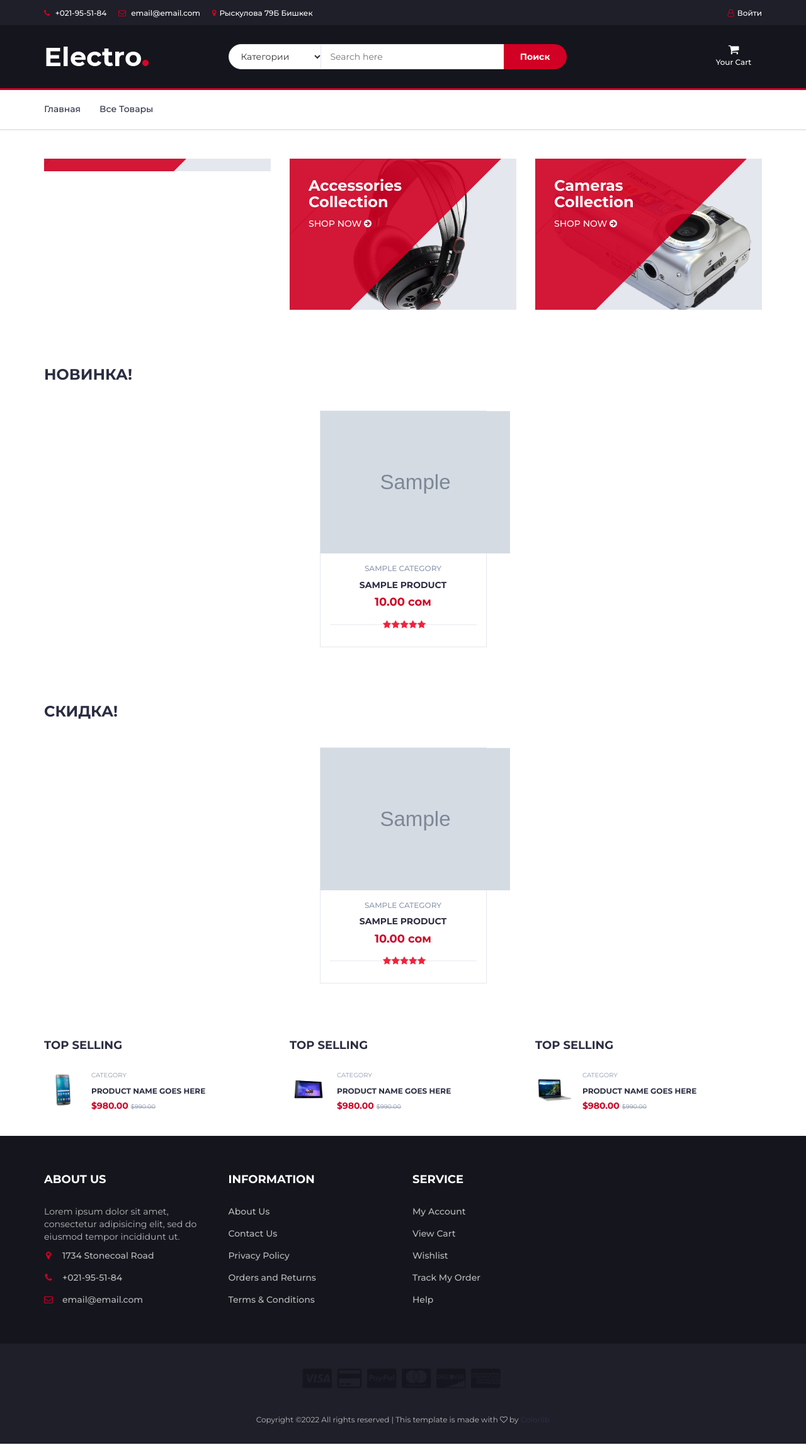
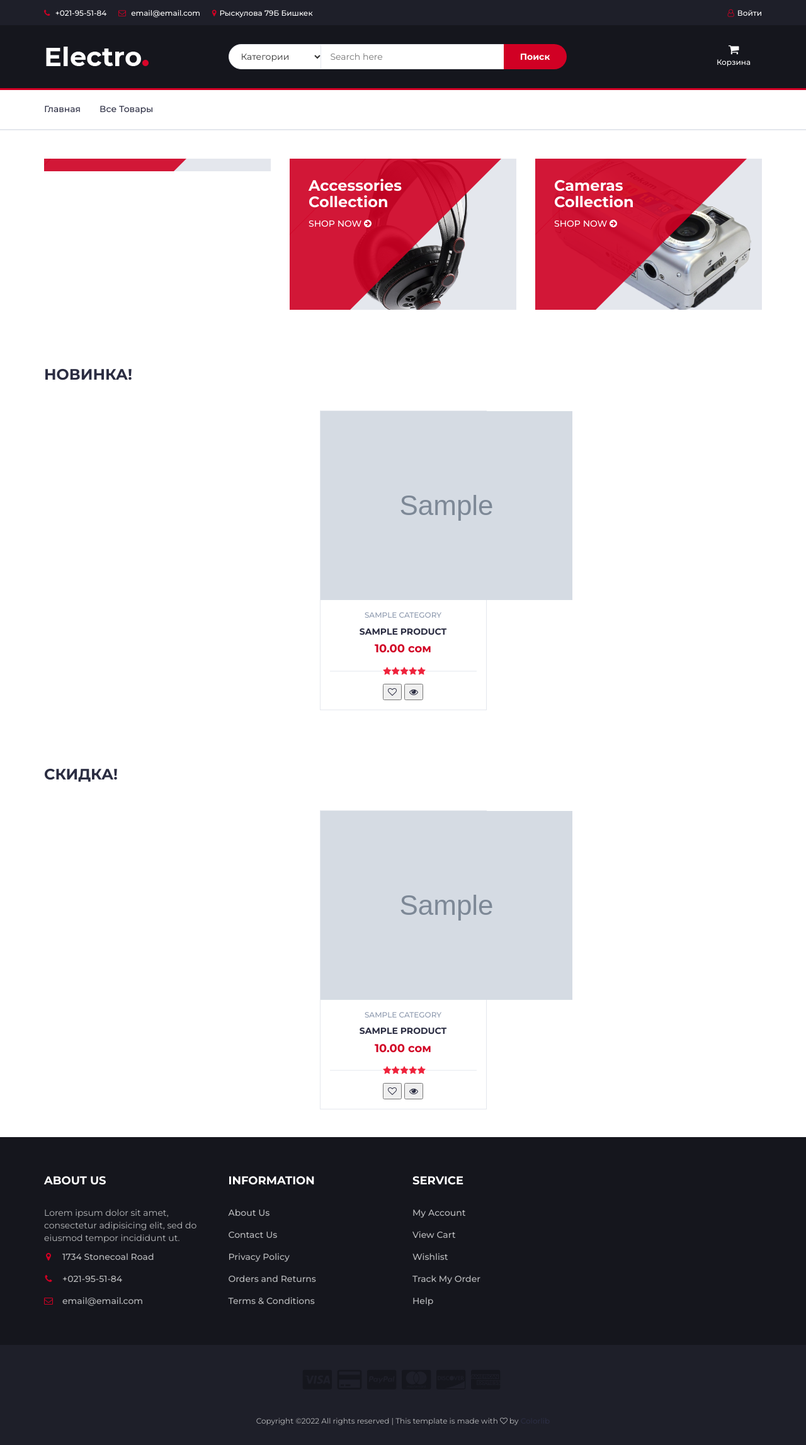
Before and after one commit to Islam3004/drugs_shop, a Django app: page / in a window 1280 px wide. Shown: the whole page at 63% size. Run offline with Django 3.2, Linux system fonts and the light colour scheme; tables that the repository leaves empty hold one stand-in row (values such as "Sample post"); grey boxes marked "Sample" are stand-in pictures; parts of the project's set-up code (start-up, migrations or seed data) failed here and were passed over; some libraries are stand-ins or nearby versions.

Commit message:
added wishlist

```diff
--- a/backend/apps/cart/views.py
+++ b/backend/apps/cart/views.py
@@ -9,7 +9,7 @@
 
 def CartPageView(request):
     cart = Cart(request)
-    context = {'cart': cart, 'number_of_cart': len(cart)}
+    context = {'cart': cart, 'number_of_cart': len(cart),}
     return context
 
 
--- a/backend/apps/shop/admin.py
+++ b/backend/apps/shop/admin.py
@@ -56,7 +56,7 @@
         }),
 
         ("Количество товара, скидка и цена", {
-            "fields": (('price', 'discount', 'quantity'),'status')
+            "fields": (('price', 'discount', 'quantity'),'status', 'favorites')
         }),
     )
 
--- a/backend/apps/shop/category_context.py
+++ b/backend/apps/shop/category_context.py
@@ -1,4 +1,4 @@
-from .models import Categories
+from .models import Categories, Products
 
 def get_category(request):
     category = Categories.objects.all()
--- a/backend/apps/shop/forms.py
+++ b/backend/apps/shop/forms.py
@@ -2,11 +2,9 @@
 from .models import *
 
 class ReviewsForm(forms.ModelForm):
-
     star = forms.ModelChoiceField(
         queryset=RatingStar.objects.all(), widget=forms.RadioSelect(attrs={"class":"form-control"}), empty_label=None
     )
-
     class Meta:
         model = Reviews
         fields = ('email', 'name', 'text','star')
--- a/backend/apps/shop/models.py
+++ b/backend/apps/shop/models.py
@@ -27,6 +27,7 @@
     category = models.ForeignKey(Categories, on_delete=models.PROTECT, verbose_name='Категория')
     status = models.BooleanField(default=True)
     created = models.DateTimeField('Дата создания', auto_now_add=True)
+    favorites = models.ManyToManyField(User, verbose_name="Избранное", related_name="favorites_users")
 
     class Meta:
         ordering = ['-created']
@@ -49,8 +50,6 @@
         ordering = ["-value"]
 
 
-
-
 class Reviews(models.Model):
     email = models.EmailField()
     name = models.CharField("Имя", max_length=100)
--- a/backend/apps/shop/templates/index.html
+++ b/backend/apps/shop/templates/index.html
@@ -87,21 +87,21 @@
 										<!-- product -->
 										{% for product in new_products %}
 										<div class="col-md-4 col-xs-6">
-												<a href="{% url 'product_detail_url' product.slug %}">
 											<div class="product">
 												<div class="product-img">
+												<a href="{% url 'product_detail_url' product.slug %}">
 													<div class="product-label">
 														{% if product.discount %}
-																<span class="sale">NEW</span>
 															<span class="new">-{{ product.discount }}%</span>
 														{% endif %}
 													</div>
 														<img class="image" src="{{ product.image.url }}" alt="404">
 
 													</div>
+												</a>
 												<div class="product-body">
-															<p class="product-category">{{ product.category }}</p>
-															<h3 class="product-name">{{ product.title }}</h3>
+													<a href="{% url 'category_list' product.category.slug %}"><p class="product-category">{{ product.category }}</p></a>
+													<a href="{% url 'product_detail_url' product.slug %}"><h3 class="product-name">{{ product.title }}</h3></a>
 													{% if product.discount %}
 														<h4 class="product-price">{{ product.price }} сом<del class="product-old-price">{{ product.price }} сом</del></h4>
 													{% else %}
@@ -114,6 +114,18 @@
 														<i class="fa fa-star"></i>
 														<i class="fa fa-star"></i>
 													</div>
+													<div class="product-btns">
+														{% if request.user in product.favorites.all %}
+															<a href="{% url 'add_favorites' product.id %}">
+																<button class="add-to-wishlist"><i class="fa fa-heart"></i><span class="tooltipp"></span></button>
+															</a>
+														{% else %}
+															<a href="{% url 'add_favorites' product.id %}">
+																<button class="add-to-wishlist"><i class="fa fa-heart-o"></i><span class="tooltipp"></span></button>
+															</a>
+														{% endif %}
+														<a href="{% url 'product_detail_url' product.slug %}"><button class="quick-view"><i class="fa fa-eye"></i><span class="tooltipp"></span></button></a>
+													</div>
 												</div>
 												<div class="add-to-cart">
 													<a href="{% url 'add_cart_url' product.id %}">
@@ -121,7 +133,6 @@
 													</a>
 												</div>
 											</div>
-												</a>
 										</div>
 										{% endfor %}
 										<!-- /product -->
@@ -167,9 +178,9 @@
 										<!-- product -->
 										{% for product in new_products %}
 										<div class="col-md-4 col-xs-6">
-												<a href="{% url 'product_detail_url' product.slug %}">
 											<div class="product">
 												<div class="product-img">
+												<a href="{% url 'product_detail_url' product.slug %}">
 													<div class="product-label">
 														{% if product.discount %}
 															<span class="new">-{{ product.discount }}%</span>
@@ -178,9 +189,10 @@
 														<img class="image" src="{{ product.image.url }}" alt="404">
 
 													</div>
+												</a>
 												<div class="product-body">
-															<p class="product-category">{{ product.category }}</p>
-															<h3 class="product-name">{{ product.title }}</h3>
+													<a href="{% url 'category_list' product.category.slug %}"><p class="product-category">{{ product.category }}</p></a>
+													<a href="{% url 'product_detail_url' product.slug %}"><h3 class="product-name">{{ product.title }}</h3></a>
 													{% if product.discount %}
 														<h4 class="product-price">{{ product.price }} сом<del class="product-old-price">{{ product.price }} сом</del></h4>
 													{% else %}
@@ -193,6 +205,18 @@
 														<i class="fa fa-star"></i>
 														<i class="fa fa-star"></i>
 													</div>
+													<div class="product-btns">
+														{% if request.user in product.favorites.all %}
+															<a href="{% url 'add_favorites' product.id %}">
+																<button class="add-to-wishlist"><i class="fa fa-heart"></i><span class="tooltipp"></span></button>
+															</a>
+														{% else %}
+															<a href="{% url 'add_favorites' product.id %}">
+																<button class="add-to-wishlist"><i class="fa fa-heart-o"></i><span class="tooltipp"></span></button>
+															</a>
+														{% endif %}
+														<a href="{% url 'product_detail_url' product.slug %}"><button class="quick-view"><i class="fa fa-eye"></i><span class="tooltipp"></span></button></a>
+													</div>
 												</div>
 												<div class="add-to-cart">
 													<a href="{% url 'add_cart_url' product.id %}">
@@ -200,7 +224,6 @@
 													</a>
 												</div>
 											</div>
-												</a>
 										</div>
 										{% endfor %}
 									</div>
@@ -218,99 +241,4 @@
 		</div>
 		<!-- /SECTION -->
 
-		<!-- SECTION -->
-		<div class="section">
-			<!-- container -->
-			<div class="container">
-				<!-- row -->
-				<div class="row">
-					<div class="col-md-4 col-xs-6">
-						<div class="section-title">
-							<h4 class="title">Top selling</h4>
-							<div class="section-nav">
-								<div id="slick-nav-3" class="products-slick-nav"></div>
-							</div>
-						</div>
-
-						<div class="products-widget-slick" data-nav="#slick-nav-3">
-							<div>
-								<!-- product widget -->
-								<div class="product-widget">
-									<div class="product-img">
-										<img src="./img/product07.png" alt="">
-									</div>
-									<div class="product-body">
-										<p class="product-category">Category</p>
-										<h3 class="product-name"><a href="#">product name goes here</a></h3>
-										<h4 class="product-price">$980.00 <del class="product-old-price">$990.00</del></h4>
-									</div>
-								</div>
-								<!-- /product widget -->
-							</div>
-						</div>
-					</div>
-
-					<div class="col-md-4 col-xs-6">
-						<div class="section-title">
-							<h4 class="title">Top selling</h4>
-							<div class="section-nav">
-								<div id="slick-nav-4" class="products-slick-nav"></div>
-							</div>
-						</div>
-
-						<div class="products-widget-slick" data-nav="#slick-nav-4">
-							<div>
-								<!-- product widget -->
-								<div class="product-widget">
-									<div class="product-img">
-										<img src="./img/product04.png" alt="">
-									</div>
-									<div class="product-body">
-										<p class="product-category">Category</p>
-										<h3 class="product-name"><a href="#">product name goes here</a></h3>
-										<h4 class="product-price">$980.00 <del class="product-old-price">$990.00</del></h4>
-									</div>
-								</div>
-								<!-- /product widget -->
-							</div>
-						</div>
-					</div>
-
-					<div class="clearfix visible-sm visible-xs"></div>
-
-					<div class="col-md-4 col-xs-6">
-						<div class="section-title">
-							<h4 class="title">Top selling</h4>
-							<div class="section-nav">
-								<div id="slick-nav-5" class="products-slick-nav"></div>
-							</div>
-						</div>
-
-						<div class="products-widget-slick" data-nav="#slick-nav-5">
-							<div>
-								<!-- product widget -->
-								<div class="product-widget">
-									<div class="product-img">
-										<img src="./img/product01.png" alt="">
-									</div>
-									<div class="product-body">
-										<p class="product-category">Category</p>
-										<h3 class="product-name"><a href="#">product name goes here</a></h3>
-										<h4 class="product-price">$980.00 <del class="product-old-price">$990.00</del></h4>
-									</div>
-								</div>
-								<!-- /product widget -->
-							</div>
-						</div>
-					</div>
-
-				</div>
-				<!-- /row -->
-			</div>
-			<!-- /container -->
-		</div>
-		<!-- /SECTION -->
-
-
-
 {% endblock %}
--- a/backend/apps/shop/urls.py
+++ b/backend/apps/shop/urls.py
@@ -4,8 +4,9 @@
 urlpatterns = [
     path('', HomeView.as_view(), name='index_url'),
     path('products/', ProductListView.as_view(), name='products_list_url'),
-    path('product/<slug:slug>/', ProductDetailView.as_view(), name='product_detail_url'),
+    path('product/<slug:slug>/', product_detail, name='product_detail_url'),
+    path('product/favorites/<int:id>', add_favorites, name='add_favorites'),
     path('category_list/<str:category_slug>/', ProductListView.as_view(), name="category_list"),
     path("product_review/<int:pk>/", AddReview.as_view(), name="add_review"),
-    path("reviews/<int:pk>/", ReviewsView.as_view(), name="review"),
+
 ]
--- a/backend/apps/shop/views.py
+++ b/backend/apps/shop/views.py
@@ -1,14 +1,16 @@
 
 from django.shortcuts import render, redirect
 from django.views.generic import ListView, DetailView, View, CreateView
+from django.views.generic.edit import FormMixin
+from django.shortcuts import get_object_or_404
+from django.core.paginator import Paginator
+
+from backend.apps.cart.forms import CartAddProductForm
+from backend.apps.cart.cart import Cart
 from .models import Products, Reviews, Categories, RatingStar
 from .forms import ReviewsForm
-from backend.apps.cart.forms import CartAddProductForm
-from backend.apps.cart.cart import Cart
-from django.views.generic.edit import FormMixin
-from django.shortcuts import get_object_or_404
+
 # Create your views here.
-"""Класс для главной страницы"""
 class HomeView(ListView):
     template_name = 'index.html'
     model = Products
@@ -24,7 +26,6 @@
 
 
 
-"""Класс для вывода всех продуктов"""
 class ProductListView(ListView):
     template_name = 'store.html'
     model = Products
@@ -32,61 +33,68 @@
     paginate_by = 9
 
     def get_queryset(self, **kwargs):
+        category_slug = self.kwargs.get("category_slug")
         search_query = self.request.GET.get("q", '')
         if search_query:
             queryset = self.model.objects.filter(title__icontains=self.request.GET.get("q", ''))
             return queryset
-        category_slug = self.kwargs.get("category_slug")
         if category_slug:
             category = get_object_or_404(Categories, slug=category_slug)
             queryset = self.model.objects.filter(status=True, category=category)
             return queryset
-        price_min_query = self.request.GET.get("min", "")
-        if price_min_query:
-            queryset = self.model.objects.filter(quantity__icontains=self.request.GET.get("min",''))
-            return queryset
         queryset = self.model.objects.filter(status=True)
         return queryset
 
-"""Класс для вывода детальной информации о продукте и отзывах"""
+
+
+def product_detail(request, slug):
+    product = Products.objects.get(slug=slug, status=True)
+    if request.method == "GET":
+        related_product = Products.objects.filter(status=True, category=product.category)
+        reviews = Reviews.objects.select_related('product').filter(product=product.id)
+
+        paginator = Paginator(reviews, 5)
+        page_number = request.GET.get('page', 1)
+        page = paginator.get_page(page_number)
+        is_paginated = page.has_other_pages()
+        if page.has_previous():
+            prev_url = '?page={}'.format(page.previous_page_number())
+        else:
+            prev_url = ''
+        if page.has_next():
+            next_url = '?page={}'.format(page.next_page_number())
+        else:
+            next_url = ''
+
+        context = {
+            'product': product,
+            'related_product': related_product,
+            'reviews': reviews,
+            'form': CartAddProductForm,
+            'star_form': ReviewsForm,
+            'price_with_discount': float(product.price) - (float(product.price)*(product.discount/100)) if product.discount else 0,
+            'page_object': page,
+            'is_paginated': is_paginated,
+            'next_url': next_url,
+            'prev_url': prev_url,
+
+        }
+        return render(request, 'product.html', context=context)
+
+    elif request.method == "POST":
+        form = CartAddProductForm(request.POST)
+        if form.is_valid():
+            cart = Cart(request)
+            cart.add(product=product, quantity=form.cleaned_data.get('quantity'), update_quantity=form.cleaned_data.get('update'))
+            return redirect('product_detail_url', product.slug)
 
 
 
-class ProductDetailView(FormMixin, DetailView):
-    template_name = 'product.html'
-    model = Products
-    context_object_name = 'product'
-    form_class = CartAddProductForm
-
-    def get_context_data(self, **kwargs):
-        context = super(ProductDetailView, self).get_context_data(**kwargs)
-        related_product = Products.objects.filter(status=True, category=self.object.category)
-        reviews = Reviews.objects.select_related('product').filter(product=self.object.id)
-        reviews_stars = Reviews.objects.filter()
-        context['related_product'] = related_product[:4] if len(related_product) > 4 else related_product
-        context["star_form"] = ReviewsForm
-        context["reviews"] = reviews[:3] if len(reviews) > 3 else reviews
-        context['price_with_discount'] = float(self.get_object().price) - (float(self.get_object().price)*(self.get_object().discount/100)) if self.get_object().discount else 0
-        context['form'] = self.form_class
-        return context
-
-    def post(self, request, *args, **kwargs):
-        product = self.get_object()
-        form = self.form_class(request.POST)
-        if form.is_valid():
-            cart = Cart(request)
-            cart.add(product=product, quantity=form.cleaned_data.get('quantity'), update_quantity=form.cleaned_data.get('update'))
-            return redirect('product_detail_url', self.get_object().slug)
-
-
-"""Класс для добавления отзывов"""
 class AddReview(CreateView):
     def post(self, request, pk):
         form = ReviewsForm(request.POST)
         product = Products.objects.get(id=pk)
-        print(product)
         rating = RatingStar.objects.get(value=int(request.POST.get('star')))
-        print(rating)
         if request.user.is_authenticated:
             if form.is_valid():
                 Reviews.objects.create(
@@ -96,20 +104,17 @@
                     text=request.POST.get('text'),
                     star=rating,
                 )
-
-            return redirect("login")
-        return redirect("product_detail_url", product.slug)
+            return redirect("product_detail_url", product.slug)
+        return redirect("login")
 
 
-
-class ReviewsView(DetailView):
-    template_name = 'reviews.html'
-    model = Products
-    context_object_name = 'product'
-
-
-    def get_context_data(self, **kwargs):
-        context = super(ReviewsView, self).get_context_data(**kwargs)
-        reviews = Reviews.objects.select_related('product').filter(product=self.object.id)
-        context["reviews"] = reviews
-        return context
+def add_favorites(request, id):
+    product = get_object_or_404(Products, id=id)
+    if request.user.is_authenticated:
+        if request.user not in product.favorites.all():
+            product.favorites.add(request.user)
+            return redirect("index_url")
+        else:
+            product.favorites.remove(request.user)
+            return redirect("index_url")
+    return redirect("login")
--- a/backend/templates/base.html
+++ b/backend/templates/base.html
@@ -101,13 +101,50 @@
 						<!-- ACCOUNT -->
 						<div class="col-md-3 clearfix">
 							<div class="header-ctn">
+								{% comment %} {% if request.user.is_authenticated %}
+									<div class="dropdown">
+										<a class="dropdown-toggle" data-toggle="dropdown" aria-expanded="true">
+											<i class="fa fa-heart-o"></i>
+											<span>Избранное</span>
+											{% if favorites %}
+												<div class="qty">{{ favorites.count }}</div>
+											{% endif %}
+										</a>
+										<div class="cart-dropdown">
+											<div class="cart-list">
+												{% for item in favorites %}
+													<div class="product-widget">
+														<div class="product-img">
+															<img src="{{ item.image.url }}" alt="">
+														</div>
+														<div class="product-body">
+															<h3 class="product-name"><a href="{% url 'product_detail_url' item.slug %}">{{ item.title }}</a></h3>
+															<h4 class="product-price"><span class="qty"></span>{{ item.price }}</h4>
+														</div>
+														{% if request.user in item.favorites.all %}
+															<a href="{% url 'add_favorites' item.id %}">
+																<button class="add-to-wishlist"><i class="fa fa-heart-o"></i><span class="tooltipp">Удалить из избранного</span></button>
+															</a>
+														{% else %}
+															<a href="{% url 'add_favorites' item.id %}">
+																<button class="add-to-wishlist"><i class="fa fa-heart-o"></i><span class="tooltipp">В избранное</span></button>
+															</a>
+														{% endif %}
+													</div>
+												{% endfor %}
+											</div>
+										</div>
+									</div>
 
+								{% else %}
+									<a href="{% url 'login' %}"><i class="fa fa-heart-o"></i></a>
+								{% endif %} {% endcomment %}
 
 								<!-- Cart -->
 								<div class="dropdown">
 									<a class="dropdown-toggle" data-toggle="dropdown" aria-expanded="true">
 										<i class="fa fa-shopping-cart"></i>
-										<span>Your Cart</span>
+										<span>Корзина</span>
 										{% if number_of_cart %}
 											<div class="qty">{{ number_of_cart }}</div>
 										{% endif %}
@@ -121,7 +158,7 @@
 													</div>
 													<div class="product-body">
 														<h3 class="product-name"><a href="{% url 'product_detail_url' item.product.slug %}">{{ item.product.title }}</a></h3>
-														<h4 class="product-price"><span class="qty">{{ item.quantity }}шт.</span>{{ item.price }}</h4>
+														<h4 class="product-price"><span class="qty">{{ item.quantity }}шт.</span>{{ item.price }} сом</h4>
 													</div>
 													<a href="{% url 'remove_cart_url' item.product.id %}">
 														<button class="delete"><i class="fa fa-close"></i></button>
@@ -131,7 +168,7 @@
 										</div>
 										<div class="cart-summary">
 											{% if cart.get_total_price %}
-												<h5>Общая сумма: {{ cart.get_total_price }}</h5>
+												<h5>Общая сумма: {{ cart.get_total_price }} сом</h5>
 												<div class="cart-btns">
 
 													<a href="{% url 'clear_cart_url' %}">Очистить</a>
```
Also changed, not shown: backend/apps/shop/templates/product.html (+37 -11 lines), backend/apps/shop/templates/store.html (+16 -34 lines), backend/apps/shop/migrations/0016_auto_20220314_2223.py (added). Lines whose indentation alone changed are shown as unchanged.
